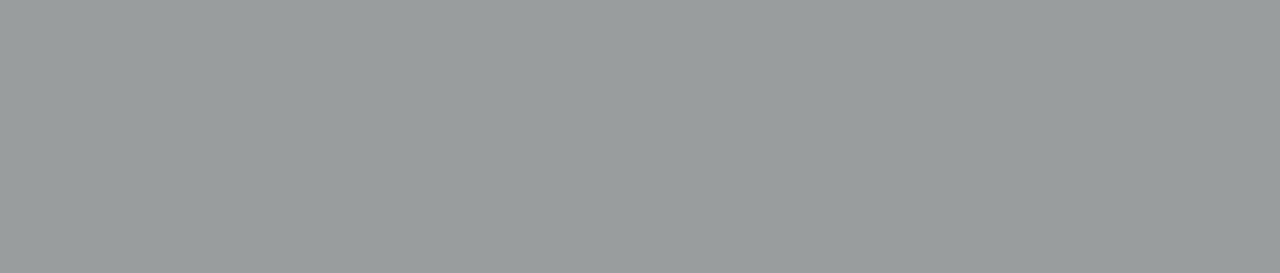
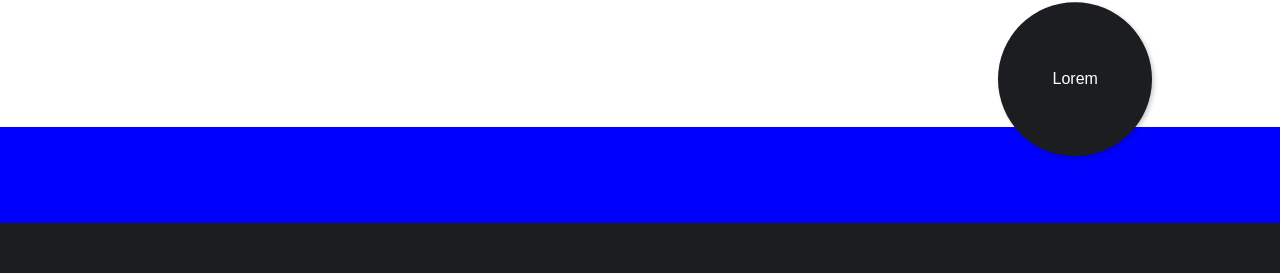
Before and after one commit to nikkkkolay/mauverse, a React (Vite) app: page / in a window 1280 px wide. Shown: the part 1133-1406 px from the top of the page. Before the commit the page ends 800 px from the top, so only its background shows below. Built offline with nearby package versions, Linux system fonts and the light colour scheme; grey boxes are pictures that could not be loaded; the HTML template or start-up script is replaced by a standard one.

Commit message:
исправил баг с параллаксом при наведении на элементы

```diff
--- a/src/components/ParallaxElement/ParallaxElement.tsx
+++ b/src/components/ParallaxElement/ParallaxElement.tsx
@@ -20,8 +20,8 @@
     const fillControls = useAnimation();
 
     const distance = (x1: number, y1: number, x2: number, y2: number): number => {
-        var a = x1 - x2;
-        var b = y1 - y2;
+        let a = x1 - x2;
+        let b = y1 - y2;
 
         return Math.hypot(a, b);
     };
@@ -30,13 +30,13 @@
         const { clientX, clientY } = event;
         const { height, width, left, top } = event.currentTarget.getBoundingClientRect();
 
-        const distanceToTrigger = width * 0.7;
+        const distanceToTrigger = width * 1.2;
 
-        const distanceMouseButton = distance(clientX + window.scrollX, clientY + window.scrollY, left + width / 2, top + height / 2);
+        const distanceMouseButton = distance(clientX, clientY, left + width / 2, top + height / 2);
 
         if (distanceMouseButton < distanceToTrigger) {
-            const middleX = (clientX + window.scrollX - (left + width / 3)) * 0.2;
-            const middleY = (clientY + window.scrollY - (top + height / 3)) * 0.2;
+            const middleX = (clientX - (left + width / 3)) * 0.2;
+            const middleY = (clientY - (top + height / 3)) * 0.2;
             setPosition({ x: middleX, y: middleY });
         }
     };
--- a/src/index.css
+++ b/src/index.css
@@ -50,5 +50,4 @@
     justify-content: space-between;
     align-items: center;
     width: 100%;
-    height: 100vh;
 }
--- a/src/pages/Main/Main.tsx
+++ b/src/pages/Main/Main.tsx
@@ -1,21 +1,22 @@
 import { motion, useScroll, useTransform } from 'framer-motion';
 import { ContactSection, AboutSection } from '../../sections';
 import styles from './Main.module.css';
+import { Button } from '../../components';
 
 export const Main = (): JSX.Element => {
-    // const { scrollY } = useScroll();
+    const { scrollY } = useScroll();
 
-    // const heightSizes = [96, 0];
-    // const offsetY = [0, 100];
+    const heightSizes = [96, 0];
+    const offsetY = [0, 100];
 
-    // const height = useTransform(scrollY, offsetY, heightSizes);
+    const height = useTransform(scrollY, offsetY, heightSizes);
 
     return (
         <>
             <AboutSection />
-            {/* <motion.div className={styles.footerMain} style={{ height: height }}> */}
-            {/* <div className={styles.rounded}></div> */}
-            {/* </motion.div> */}
+            <motion.div className={styles.footerMain} style={{ height: height }}>
+                <div className={styles.rounded}></div>
+            </motion.div>
             <ContactSection />
         </>
     );
```
Also changed, not shown: 1 other file (tests, documents, lock files or other folders).
